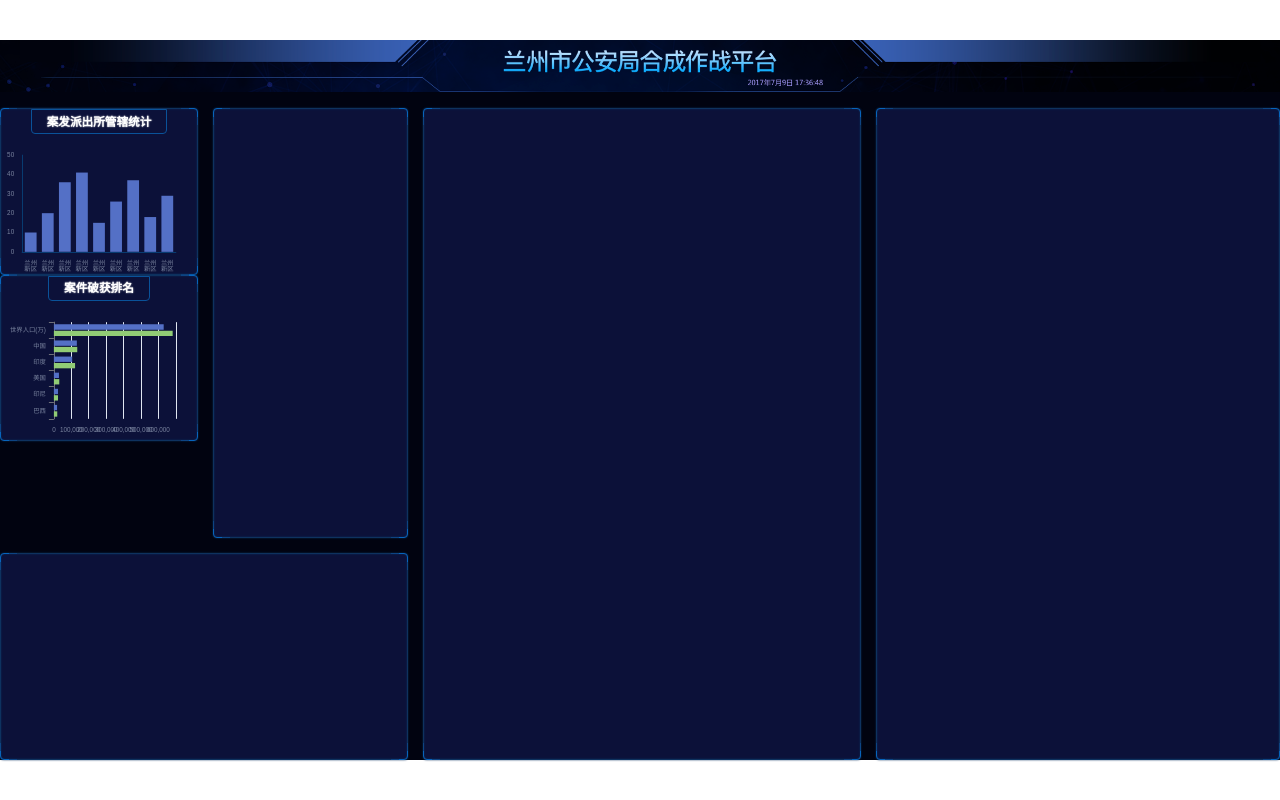
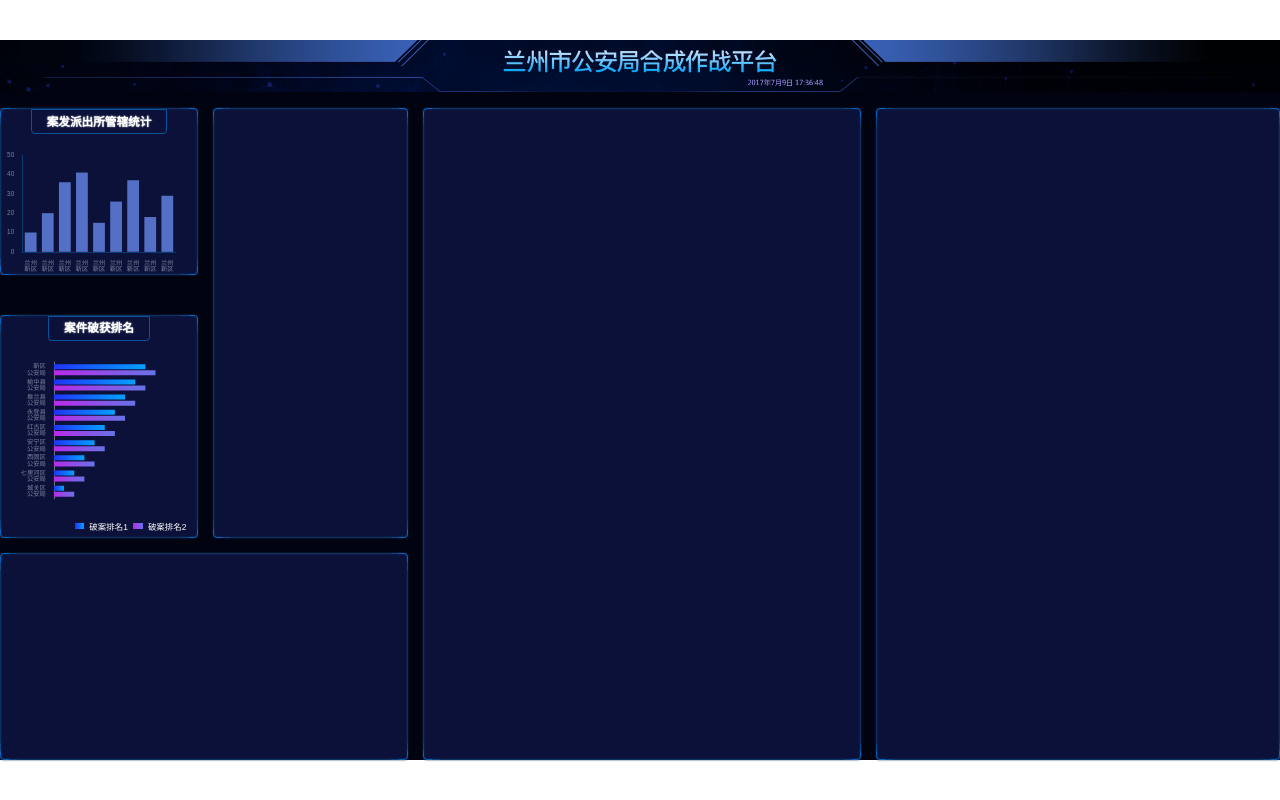
Before and after one commit to niuniu315/daping-demo, a Vue app: page /#/ in a window 1280 px wide. Built offline with nearby package versions, Linux system fonts and the light colour scheme.

Commit message:
完成chart2渐变

```diff
--- a/src/assets/home.scss
+++ b/src/assets/home.scss
@@ -13,6 +13,7 @@
   flex-direction: column;
   background: #010310;
   color: white;
+  font-size: px(16);
 
   header {
     height: px(99);
@@ -62,6 +63,9 @@
 
     > .section1 {
       grid-area: box1;
+      display: flex;
+      flex-direction: column;
+      justify-content: space-between;
     }
 
     > .section2 {
@@ -102,5 +106,51 @@
         width: 100%;
       }
     }
+
+    .破获排名 {
+      height: px(423);
+      display: flex;
+      flex-direction: column;
+      align-items: center;
+
+      h2 {
+        flex-shrink: 0;
+        border: 1px solid #0a5299;
+        border-bottom-left-radius: 4px;
+        border-bottom-right-radius: 4px;
+        font-size: px(22);
+        line-height: px(24);
+        padding: px(10) px(28);
+        text-shadow: 0 0 px(3) white;
+      }
+
+      .chart {
+        flex: 1;
+        width: 100%;
+      }
+
+      .legend {
+        display: flex;
+        align-items: center;
+        justify-content: flex-end;
+        width: 100%;
+        padding: 0 px(20) px(10);
+
+        > .first, > .second {
+          display: inline-block;
+          width: px(18);
+          height: px(12);
+          margin: 0 px(10);
+        }
+
+        .first {
+          background: linear-gradient(90deg, #2034f9 0%, #04a1ff 100%);
+        }
+
+        .second {
+          background: linear-gradient(90deg, #b92ae8 0%, #6773e7 100%);
+        }
+      }
+    }
   }
 }
--- a/src/components/charts/Chart2.vue
+++ b/src/components/charts/Chart2.vue
@@ -1,7 +1,11 @@
 <template>
-  <div class="bordered 管辖统计">
+  <div class="bordered 破获排名">
     <h2>案件破获排名</h2>
     <div id="mycharts2" class="chart"></div>
+    <div class="legend">
+      <span class="first"> </span>破案排名1
+      <span class="second"> </span>破案排名2
+    </div>
   </div>
 </template>
 
@@ -28,22 +32,53 @@
         },
         xAxis: {
           type: 'value',
-          boundaryGap: [0, 0.01]
+          boundaryGap: [0, 0.01],
+          splitLine: {show: false},
+          axisLabel: {show: false}
         },
         yAxis: {
+          axisTick: {show: false},
           type: 'category',
-          data: ['巴西', '印尼', '美国', '印度', '中国', '世界人口(万)']
+          data: ['城关区公安局', '七里河区公安局', '西固区公安局', '安宁区公安局', '红古区公安局',
+            '永登县公安局', '皋兰县公安局', '榆中县公安局', '新区公安局'],
+          axisLabel: {
+            formatter(val) {
+              return val.replace('公安局', '\n公安局');
+            }
+          }
         },
         series: [
           {
             name: '2011年',
             type: 'bar',
-            data: [18203, 23489, 29034, 104970, 131744, 630230]
+            data: [1, 2, 3, 4, 5, 6, 7, 8, 9],
+            itemStyle: {
+              normal: {
+                color: new echarts.graphic.LinearGradient(0, 0, 1, 0, [{
+                  offset: 0,
+                  color: '#2034f9'
+                }, {
+                  offset: 1,
+                  color: '#04a1ff'
+                }]),
+              }
+            }
           },
           {
             name: '2012年',
             type: 'bar',
-            data: [19325, 23438, 31000, 121594, 134141, 681807]
+            data: [2, 3, 4, 5, 6, 7, 8, 9, 10],
+            itemStyle: {
+              normal: {
+                color: new echarts.graphic.LinearGradient(0, 0, 1, 0, [{
+                  offset: 0,
+                  color: '#b92ae8'
+                }, {
+                  offset: 1,
+                  color: '#6773e7'
+                }]),
+              }
+            }
           }
         ]
       }));
@@ -57,7 +92,4 @@
 </script>
 
 <style lang="scss" scoped>
-.bordered {
-  border: 1px solid red;
-}
 </style>
```
